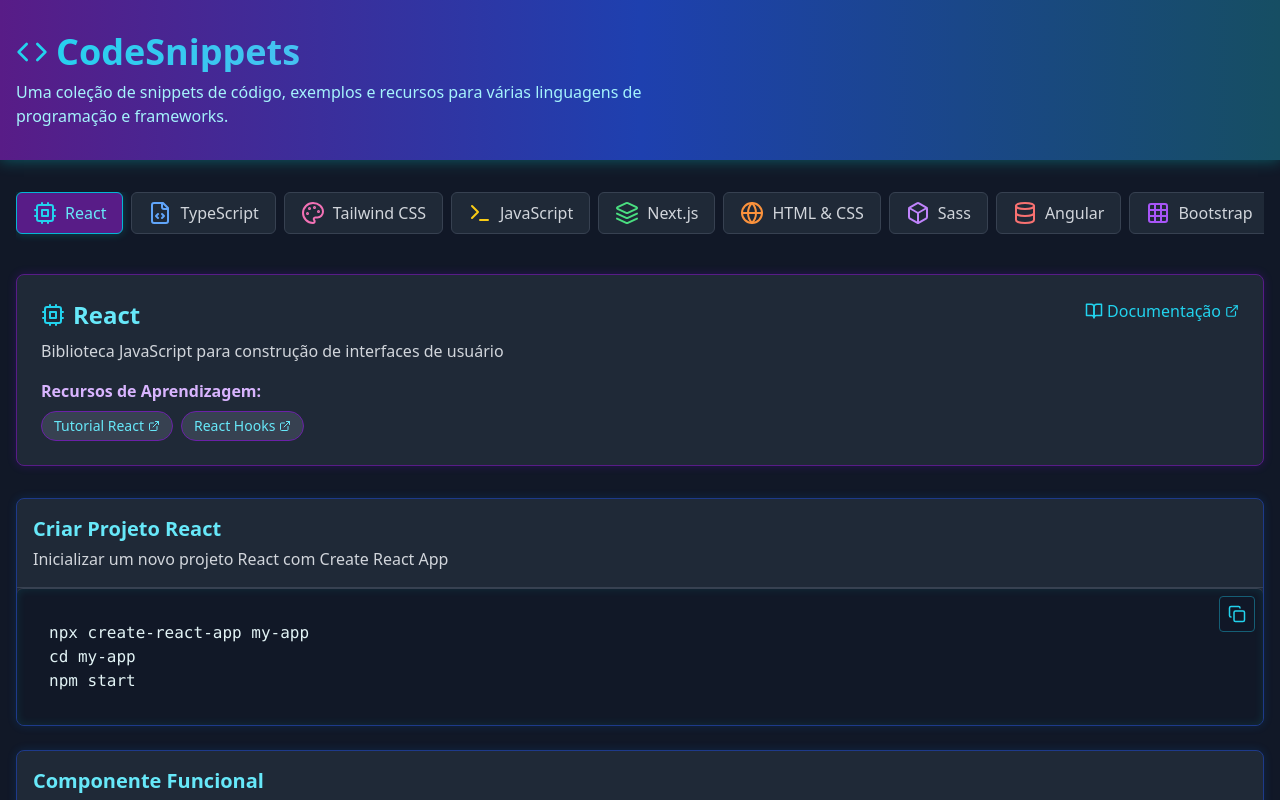
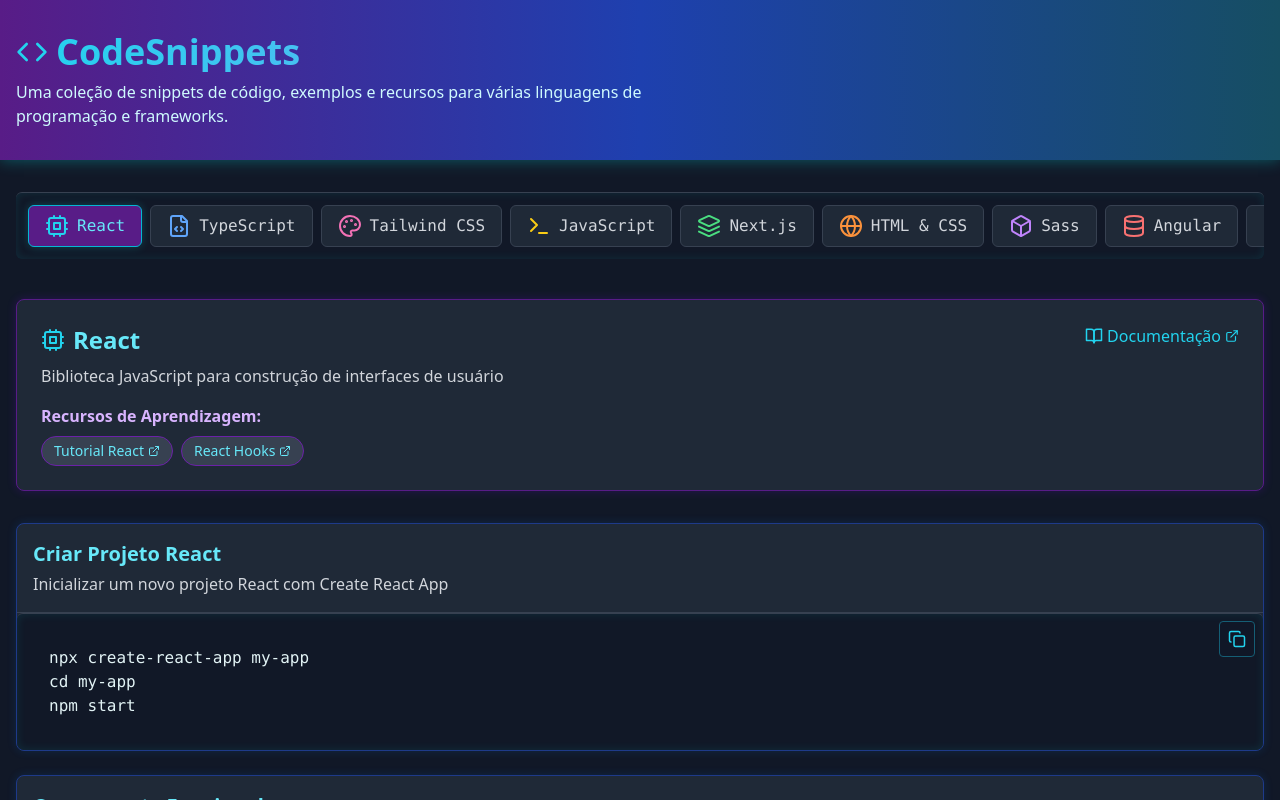
Before and after one commit to DanielZamperlini/codesnippets, a React (Vite) app: page / in a window 1280 px wide. Shown: the top 800 px of the page. Built offline with nearby package versions, Linux system fonts and the light colour scheme.

Commit message:
scrollbar nas categorias

```diff
--- a/src/App.css
+++ b/src/App.css
@@ -20,7 +20,7 @@
 
 /* Scrollbar styling */
 pre::-webkit-scrollbar {
-  height: 8px;
+  height: 16px;
 }
 
 pre::-webkit-scrollbar-track {
--- a/src/App.tsx
+++ b/src/App.tsx
@@ -632,7 +632,7 @@
             <Code className="mr-2 text-cyan-400" size={32} />
             CodeSnippets
           </h1>
-          <p className="mt-2 text-cyan-200 max-w-2xl">
+          <p className="mt-2 text-cyan-100 max-w-2xl">
             Uma coleção de snippets de código, exemplos e recursos para várias linguagens de programação e frameworks.
           </p>
         </div>
@@ -640,6 +640,7 @@
 
       <div className="container mx-auto px-4 py-8">
         {/* Category Navigation with horizontal scroll */}
+
         <div
           className="mb-8 overflow-x-auto scrollbar-thin scrollbar-thumb-purple-500 scrollbar-track-gray-800 pb-2"
           ref={navRef}
@@ -652,6 +653,7 @@
             scrollbarWidth: 'thin'
           }}
         >
+          <pre className="p-3 bg-gray-900  overflow-x-auto border-t border-gray-700">
             <ul className="flex space-x-2 min-w-max">
               {categories.map((category) => (
                 <li key={category.id}>
@@ -671,6 +673,7 @@
                 </li>
               ))}
             </ul>
+          </pre>
         </div>
 
         {/* Category Header */}
```
Lines whose indentation alone changed are shown as unchanged.
